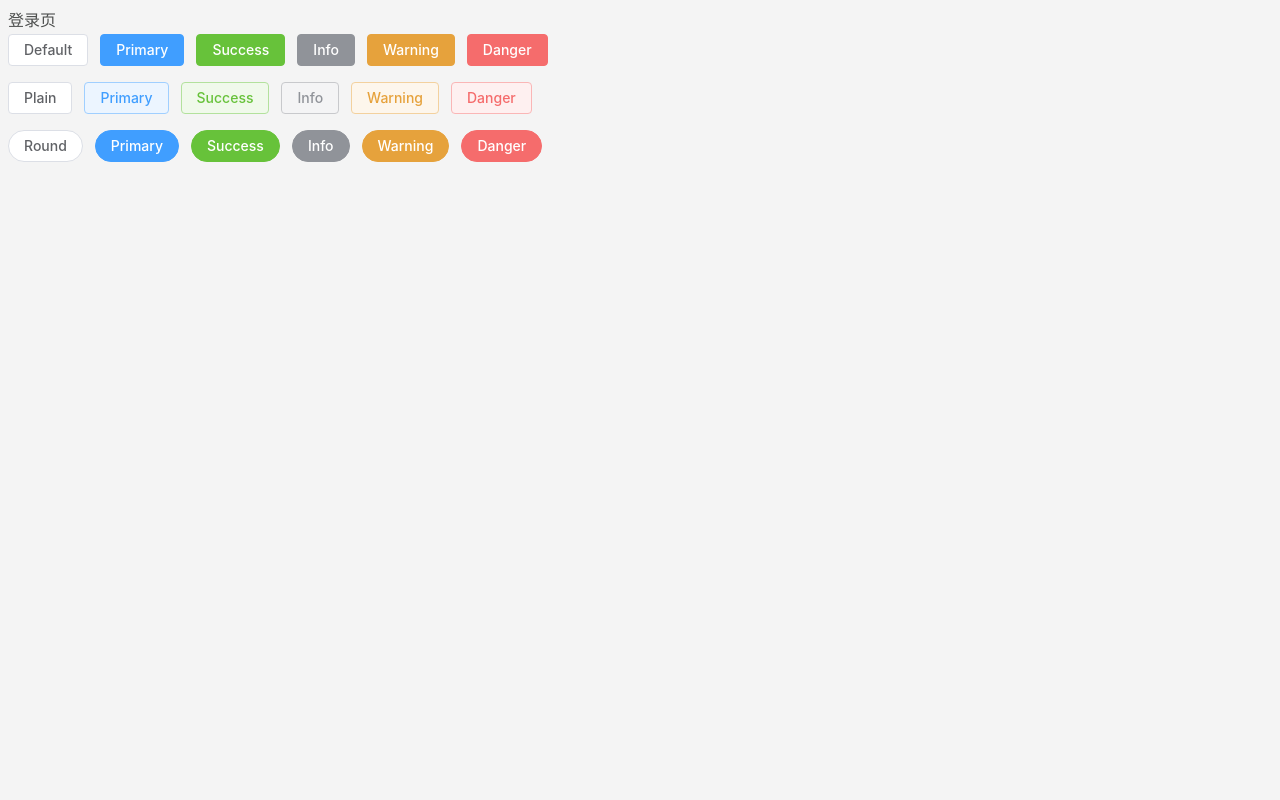
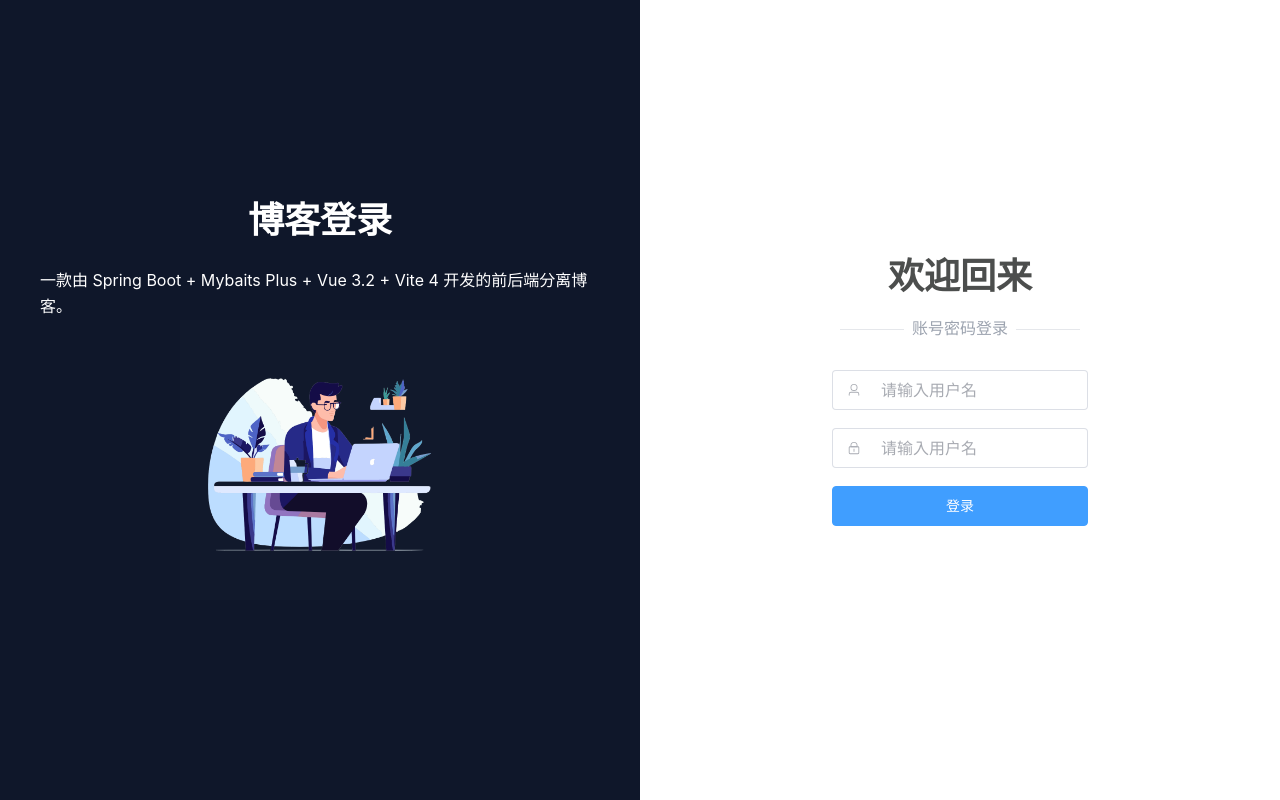
Before and after one commit to Mateogic/blog-frontend, a Vue app: page /#/login in a window 1280 px wide. Built offline with nearby package versions, Linux system fonts and the light colour scheme.

Commit message:
响应式布局

```diff
--- a/src/assets/main.css
+++ b/src/assets/main.css
@@ -9,3 +9,7 @@ body {
   background: #f4f4f4;
   line-height: 1.6;
 }
+
+[type='text']:focus, [type='email']:focus, [type='url']:focus, [type='password']:focus, [type='number']:focus, [type='date']:focus, [type='datetime-local']:focus, [type='month']:focus, [type='search']:focus, [type='tel']:focus, [type='time']:focus, [type='week']:focus, [multiple]:focus, textarea:focus, select:focus {
+  box-shadow: 0 0 0 1px transparent inset!important;
+}
--- a/src/main.js
+++ b/src/main.js
@@ -1,5 +1,6 @@
 import './assets/main.css'
-
+// 导入 Element Plus 图标
+import * as ElementPlusIconsVue from '@element-plus/icons-vue'
 import { createApp } from 'vue'
 import App from '@/App.vue'
 // 导入路由
@@ -10,3 +11,7 @@ const app = createApp(App)
 // 应用路由
 app.use(router)
 app.mount('#app')
+// 引入图标
+for (const [key, component] of Object.entries(ElementPlusIconsVue)) {
+    app.component(key, component)
+}
--- a/src/pages/admin/login.vue
+++ b/src/pages/admin/login.vue
@@ -1,32 +1,50 @@
 <template>
-    <div class="p-2">
-        <h1>登录页</h1>
-        <el-row class="mb-4">
-            <el-button>Default</el-button>
-            <el-button type="primary">Primary</el-button>
-            <el-button type="success">Success</el-button>
-            <el-button type="info">Info</el-button>
-            <el-button type="warning">Warning</el-button>
-            <el-button type="danger">Danger</el-button>
-        </el-row>
+    <div class="grid grid-cols-2 h-screen">
+        <!-- 默认占两列，order 用于指定排列顺序，md 用于适配非移动端（PC 端） -->
+        <div class="col-span-2 order-2 p-10 md:col-span-1 md:order-1 bg-slate-900">
+            <!-- 指定为 flex 布局，并设置为屏幕垂直水平居中，高度为 100% -->
+            <div class="flex justify-center items-center h-full flex-col">
+                <h2 class="font-bold text-4xl mb-7 text-white">博客登录</h2>
+                <p class="text-white">一款由 Spring Boot + Mybaits Plus + Vue 3.2 + Vite 4 开发的前后端分离博客。</p>
+                <!-- 指定图片宽度为父级元素的 1/2 -->
+                <img src="@/assets/developer.png" class="w-1/2">
+            </div>
+        </div>
+        <div class="col-span-2 order-1 md:col-span-1 md:order-2 bg-white">
+        	<!-- flex-col 用于指定子元素垂直排列 -->
+            <div class="flex justify-center items-center h-full flex-col">
+            <!-- 大标题，设置字体粗细、大小、下边距 -->
+            <h1 class="font-bold text-4xl mb-5">欢迎回来</h1>
+            <!-- 设置 flex 布局，内容垂直水平居中，文字颜色，以及子内容水平方向 x 轴间距 -->
+            <div class="flex items-center justify-center mb-7 text-gray-400 space-x-2">
+                <!-- 左边横线，高度为 1px, 宽度为 16，背景色设置 -->
+                <span class="h-[1px] w-16 bg-gray-200"></span>
+                <span>账号密码登录</span>
+                <!-- 右边横线 -->
+                <span class="h-[1px] w-16 bg-gray-200"></span>
+            </div>
+                <!-- 引入 Element Plus 表单组件，移动端设置宽度为 5/6，PC 端设置为 2/5 -->
+                <el-form class="w-5/6 md:w-2/5">
+                    <el-form-item>
+                    	<!-- 输入框组件 -->
+                        <el-input size="large" placeholder="请输入用户名" :prefix-icon="User" clearable/>
+                    </el-form-item>
+                    <el-form-item>
+	                    <!-- 密码框组件 -->
+                        <el-input size="large" type="password" placeholder="请输入用户名" :prefix-icon="Lock" clearable/>
+                    </el-form-item>
+                    <el-form-item>
+                    	<!-- 登录按钮，宽度设置为 100% -->
+                        <el-button class="w-full" size="large" type="primary">登录</el-button>
+                    </el-form-item>
+                </el-form>
 
-        <el-row class="mb-4">
-            <el-button plain>Plain</el-button>
-            <el-button type="primary" plain>Primary</el-button>
-            <el-button type="success" plain>Success</el-button>
-            <el-button type="info" plain>Info</el-button>
-            <el-button type="warning" plain>Warning</el-button>
-            <el-button type="danger" plain>Danger</el-button>
-        </el-row>
-
-        <el-row class="mb-4">
-            <el-button round>Round</el-button>
-            <el-button type="primary" round>Primary</el-button>
-            <el-button type="success" round>Success</el-button>
-            <el-button type="info" round>Info</el-button>
-            <el-button type="warning" round>Warning</el-button>
-            <el-button type="danger" round>Danger</el-button>
-        </el-row>
-
+            </div>
+        </div>
     </div>
 </template>
+
+<script setup>
+// 引入 Element Plus 中的用户、锁图标
+import { User, Lock } from '@element-plus/icons-vue'
+</script>
```
Also changed, not shown: src/assets/developer.png (added).
